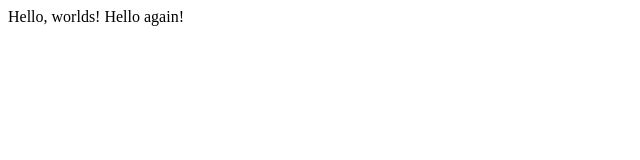
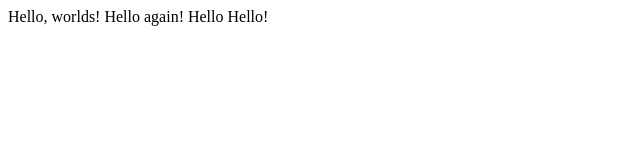
Before and after one commit to Aljuagme/project0, a plain HTML site: page index.html in a window 1280 px wide. Shown: the whole page, without its empty margins (0-640 px from the left). Drawn offline with Linux system fonts and the light colour scheme.

Commit message:
Update index.html

```diff
--- a/index.html
+++ b/index.html
@@ -4,6 +4,6 @@
         <title>My Webpage</title>
     </head>
     <body>
-        Hello, worlds! Hello again!
+        Hello, worlds! Hello again! Hello Hello!
     </body>
 </html>
```
